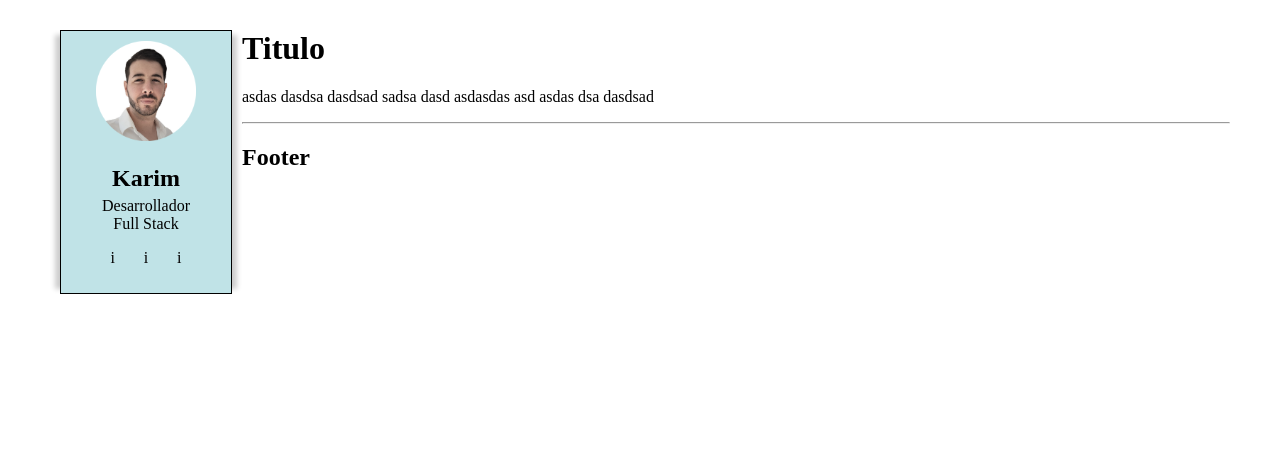
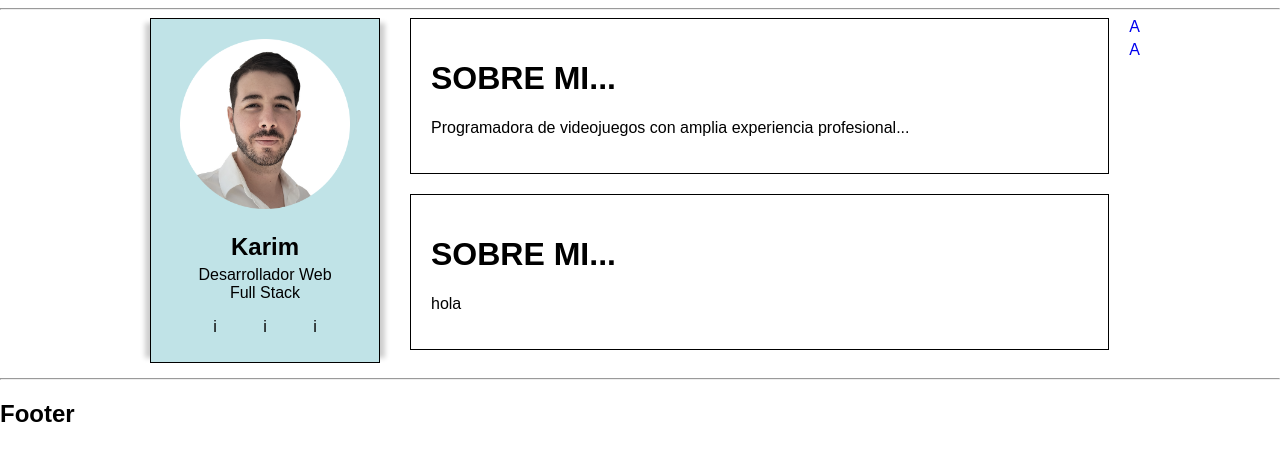
Before and after one commit to Karim-aitt/portfolio_v1, a React (Vite) app: page / in a window 1280 px wide. Shown: the top 460 px of the page. Built offline with nearby package versions, Linux system fonts and the light colour scheme.

Commit message:
Fix img Avatar

```diff
--- a/src/App.css
+++ b/src/App.css
@@ -1,15 +1,34 @@
+body {
+    margin: 0;
+    font-family: 'Arial', sans-serif;
+  }
 
-body{
-    margin: 30px 50px;
-}
+  .container {
+    display: flex;
+    justify-content: center;
+    margin: 0 auto;
+    max-width: 1000px; /* Ajusta esto al ancho máximo deseado para tu layout */
+  }
 
-.app{
+  .sidebar {
 
-}
+    min-width: 200px; /* Ajusta este valor según el ancho deseado para la barra lateral */
+    width: 250px;
+    max-width: 250px; /* Ajusta este valor según el ancho deseado para la barra lateral */
+  }
 
-/* MOBILE VIEW */
-@media (max-width: 645px) {
-    body{
+  .main-content {
+    flex: 3;
+    margin: 0 20px;
+  }
+
+  /* MOBILE VIEW */
+  @media (max-width: 645px) {
+    .body {
         background-color: red;
     }
-}
+
+    .container {
+      flex-direction: column;
+    }
+  }
--- a/src/App.jsx
+++ b/src/App.jsx
@@ -1,30 +1,34 @@
-import './App.css'
+import "./App.css";
 
 // Components
-import Navbar from './components/Navbar/NavBar'
-import Footer from './components/footer/Footer'
-import Avatar from './components/avatar/Avatar'
+import Navbar from "./components/Navbar/NavBar";
+import Footer from "./components/footer/Footer";
+import Avatar from "./components/avatar/Avatar";
+import AboutContent from "./components/about/About";
 
 // Pages
-import HomePage from './pages/HomePage'
-import AboutPage from './pages/AboutPage'
+import HomePage from "./pages/HomePage";
+import AboutPage from "./pages/AboutPage";
 
-import { BrowserRouter, Routes, Route } from 'react-router-dom';
-
+import { BrowserRouter, Routes, Route } from "react-router-dom";
 
 function App() {
-
-  return (
-    <>
-      <Avatar />
-      <div className=''>
-        <h1>Titulo</h1>
-        <p>asdas dasdsa dasdsad sadsa dasd asdasdas asd asdas dsa dasdsad</p>
-      </div>
-
-      <Footer/>
-    </>
-  )
+	return (
+		<div>
+			<hr />
+			<div className="container">
+				<div className="sidebar">
+					<Avatar />
+				</div>
+				<div className="main-content">
+					<AboutContent texto="Programadora de videojuegos con amplia experiencia profesional..." />
+					<AboutContent texto="hola" />
+				</div>
+				<Navbar />
+			</div>
+			<Footer />
+		</div>
+	);
 }
 
-export default App
+export default App;
--- a/src/components/Navbar/NavBar.jsx
+++ b/src/components/Navbar/NavBar.jsx
@@ -1,12 +1,15 @@
-import styles from './Navbar.module.css'
-import {Link} from "react-router-dom";
+import navbar from './Navbar.module.css'
+
 
 const Navbar = () => {
     return (
-        <nav>
-
-            <Link to="/"> Homepage </Link>
-            <Link to="/about"> Aboutpage </Link>
+        <nav className={navbar.nav}>
+            <div>
+                <a className={navbar.a} href="#about"> A </a>
+            </div>
+            <div className={navbar.div_a}>
+                <a className={navbar.a} href="#about"> A </a>
+            </div>
 
         </nav>
      );
--- a/src/components/Navbar/Navbar.module.css
+++ b/src/components/Navbar/Navbar.module.css
@@ -1,4 +1,15 @@
 
-.h1 {
-    color: red;
+.nav {
+    position: sticky;
+    top: 0; /* Esto hará que se quede en la parte superior de la pantalla */
+    align-self: flex-start; /* Alineación en caso de que otros elementos sean más altos */
+    z-index: 100; /* Asegurarse de que el Navbar esté sobre otros elementos */
+  }
+.a{
+    text-decoration: none;
+
 }
+
+.div_a{
+    margin-top: 5px;
+}
--- /dev/null
+++ b/src/components/about/About.jsx
@@ -0,0 +1,16 @@
+import about from "./About.module.css";
+
+const AboutContent = (props) => {
+	return (
+		<>
+			<div className={about.div}>
+				<h1>SOBRE MI...</h1>
+				<p className={about.p}>
+					{props.texto}
+				</p>
+			</div>
+		</>
+	);
+};
+
+export default AboutContent;
--- /dev/null
+++ b/src/components/about/About.module.css
@@ -0,0 +1,14 @@
+.div {
+    border: 1px solid black;
+    padding: 20px;
+    margin-bottom: 20px; /* Añade espacio entre los elementos */
+    text-wrap: wrap;
+     /* Rompe las palabras largas para evitar el desbordamiento */
+}
+
+.p{
+    width: 100%;
+    text-wrap: wrap;
+    box-sizing: border-box; /* Incluye el padding y el border en el cálculo del ancho */
+    overflow-wrap: break-word;
+}
--- a/src/components/avatar/Avatar.jsx
+++ b/src/components/avatar/Avatar.jsx
@@ -3,12 +3,12 @@ import avatar from "./Avatar.module.css"
 const Avatar = () => {
     return (
     <aside className={avatar.aside}>
-        <div className={avatar.div}>
+        <div className={avatar.div_img}>
             <img className={avatar.img} src="src/assets/avatar.png" />
         </div>
         <div className={avatar.div}>
             <h2 className={avatar.h2}>Karim</h2>
-            <p className={avatar.p}>Desarrollador Full Stack</p>
+            <p className={avatar.p}>Desarrollador Web Full Stack</p>
             <ul className={avatar.ul}>
                 <li>
                     <a>i</a>
--- a/src/components/avatar/Avatar.module.css
+++ b/src/components/avatar/Avatar.module.css
@@ -1,7 +1,8 @@
 
 .img{
-    width: 100px;
-    height: 100px;
+    margin-top: 10px;
+    width: 170px;
+    height: 170px;
     filter: grayscale(30%);
 }
 
@@ -13,18 +14,20 @@
     display: flex;
     flex-direction: column;
     align-items: center;
-    float: left;
     background-color: #C0E3E7;
     box-shadow:
     10px 0 5px -5px rgba(0, 0, 0, 0.2),
     -10px 0 5px -5px rgba(0, 0, 0, 0.2);
 }
 
-.div{
+.div_img{
     margin: 10px;
     margin-top: 0px;
     margin-bottom: 0px;
-    max-width: 100px;
+}
+
+.div{
+    max-width: 150px;
     text-align: center;
 }
 
```
